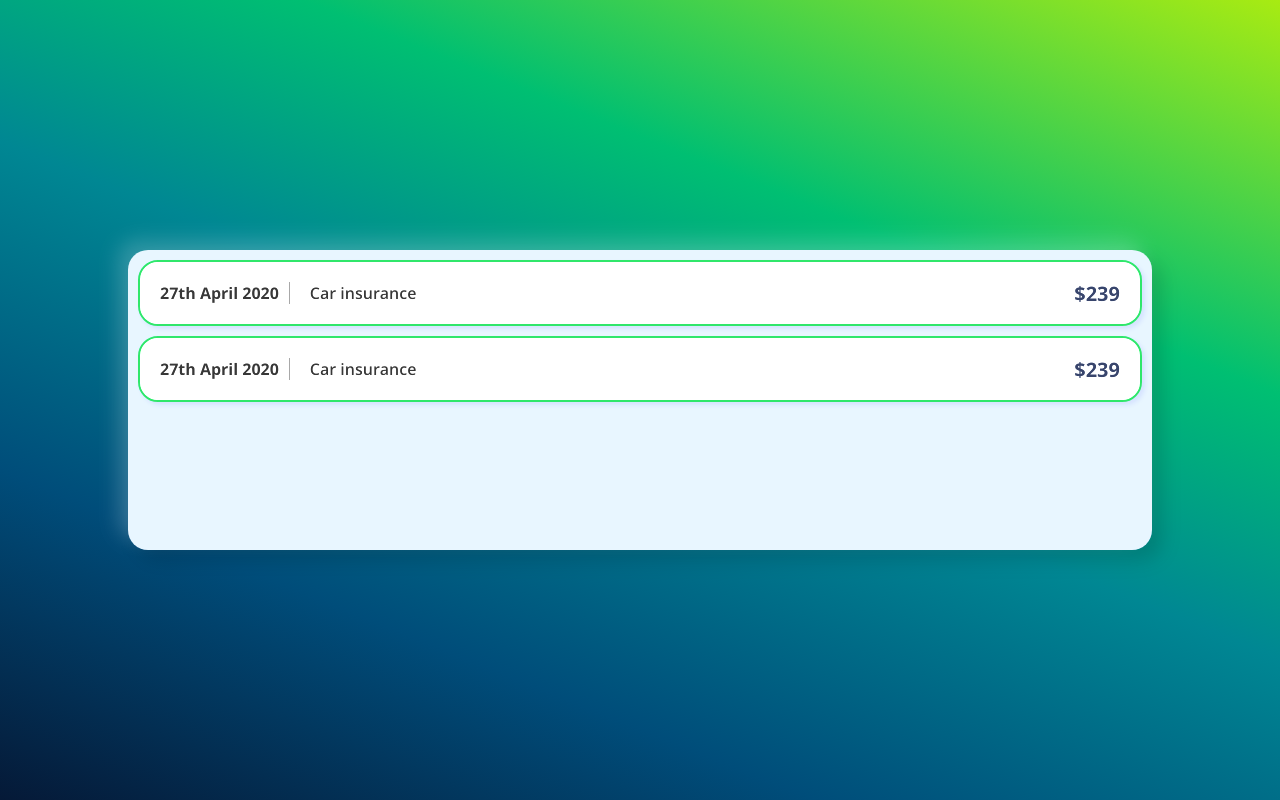
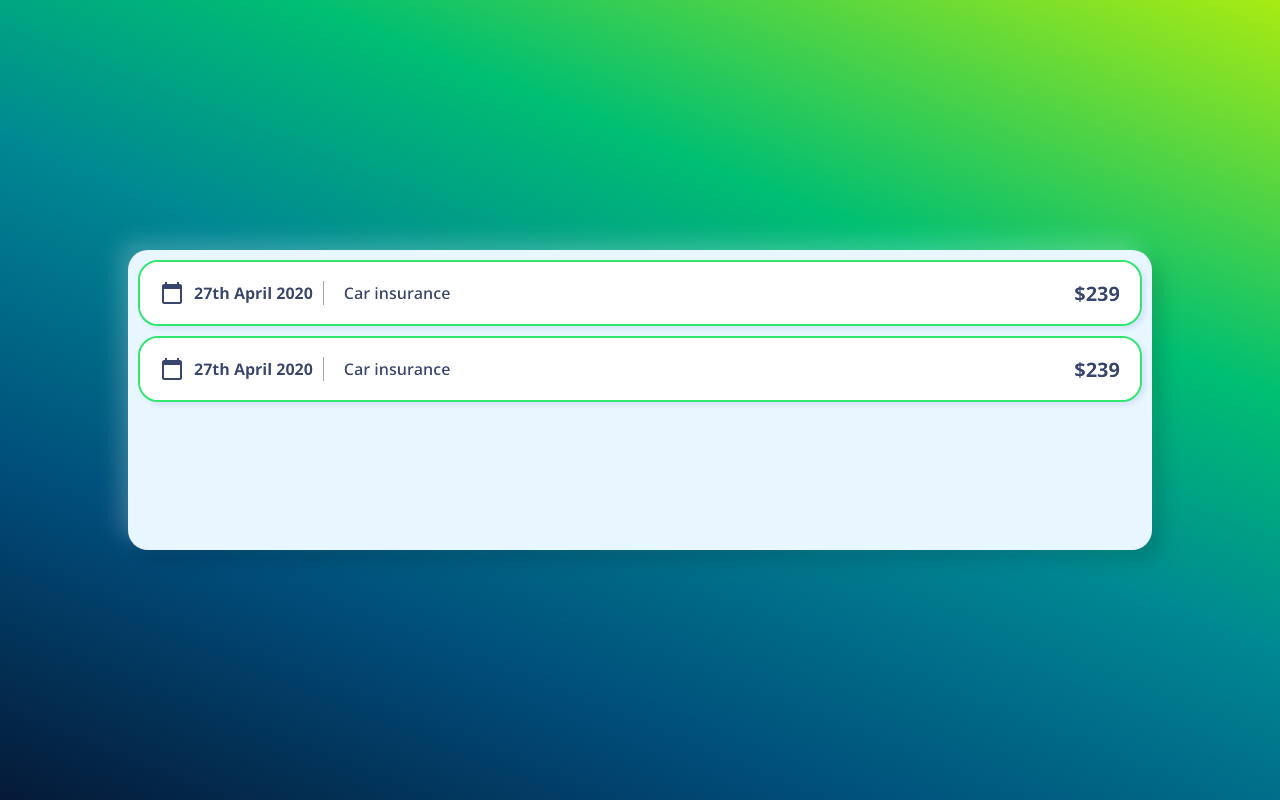
Before and after one commit to Mahyarnafisi/monthly-cost, a React (Create React App) app: page / in a window 1280 px wide. Built offline with nearby package versions, Linux system fonts and the light colour scheme.

Commit message:
finalized the expenseItem components style

```diff
--- a/src/components/ExpenseItem.js
+++ b/src/components/ExpenseItem.js
@@ -1,9 +1,13 @@
 import React from "react";
 import "../style/ExpenseItem.css";
+import { MdCalendarToday } from "react-icons/md";
 function ExpenseItem() {
   return (
     <div className="expense-item">
-      <div className="expense-item__date">27th April 2020</div>
+      <div className="expense-item__date">
+        <MdCalendarToday className="expense-item__date-icon" />
+        27th April 2020
+      </div>
       <div className="expense-item__description">Car insurance</div>
       <div className="expense-item__price">$239</div>
     </div>
--- a/src/style/ExpenseItem.css
+++ b/src/style/ExpenseItem.css
@@ -21,9 +21,15 @@
   border-right: 1px solid #999999;
   padding-right: 1rem;
   font-weight: var(--fw-bold);
+  display: flex;
+  align-items: center;
+  justify-content: center;
+  gap: 1rem;
+  color: var(--color-primary-shade-1);
 }
 
 .expense-item__description {
+  color: var(--color-primary-shade-1);
   padding: 1rem;
 }
 
@@ -32,3 +38,9 @@
   font-weight: var(--fw-bold);
   color: var(--color-primary-shade-1);
 }
+
+.expense-item__date-icon {
+  width: 2.4rem;
+  height: 2.4rem;
+  color: var(--color-primary-shade-1);
+}
```
